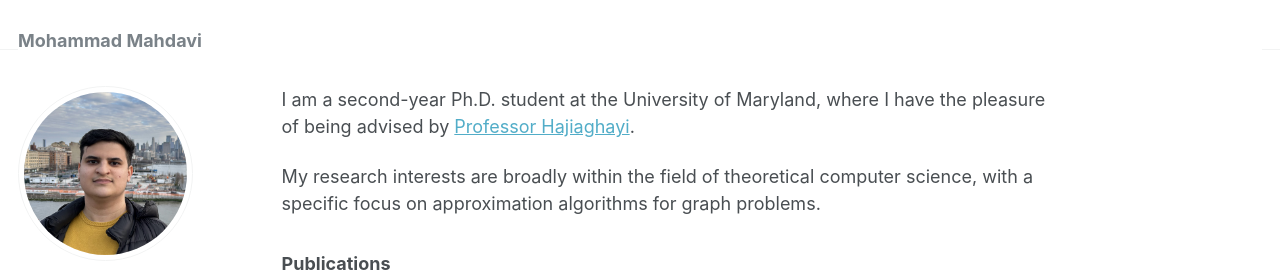
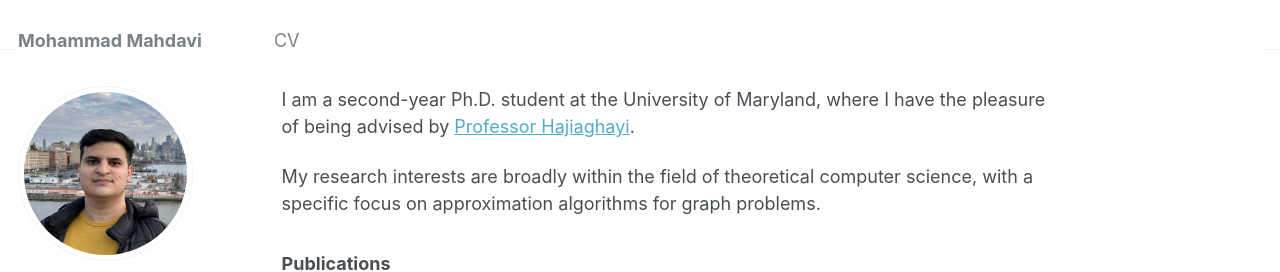
Before and after one commit to mo-ma/mo-ma.github.io, a Jekyll site: the page built from _pages/about.md, in a window 1280 px wide. Shown: the top 272 px of the page. Built offline with Jekyll 4.4.1, drawn with Linux system fonts in a browser that asks for light colours; some web fonts are replaced.

```diff
--- a/_data/navigation.yml
+++ b/_data/navigation.yml
@@ -1,2 +1,4 @@
 # main links links
 main:
+  - title: "CV"
+    url: https://mo-ma.github.io/files/Mohammad_Mahdavi_CV.pdf
```
